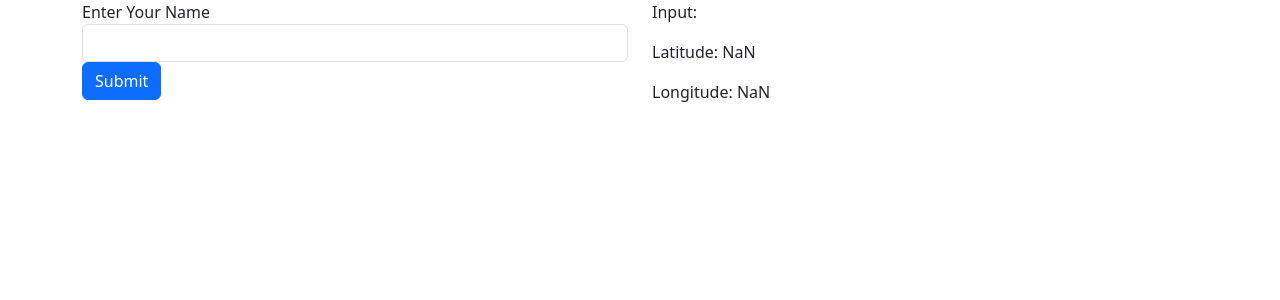
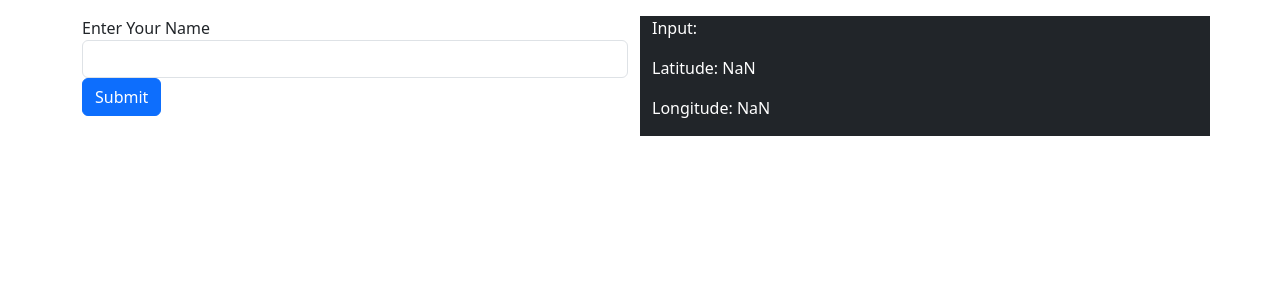
Before and after one commit to tuas-in-japan/qr-present, an Angular app: page /display-data in a window 1280 px wide. Shown: the top 300 px of the page. Built offline with nearby package versions, Linux system fonts and the light colour scheme.

Commit message:
make dark-bg and white text for right field

```diff
--- a/projects/qr-present/src/app/app.component.html
+++ b/projects/qr-present/src/app/app.component.html
@@ -1,4 +1,4 @@
-<div class="container">
+<div class="container mt-3">
   <div class="row">
     <div class="col">
       <form #form="ngForm" (ngSubmit)="onSubmit(form.value)">
@@ -12,7 +12,7 @@
         <img [src]="qrCodeUrl" alt="QR Code">
       </div>
     </div>
-    <div class="col">
+    <div class="col bg-dark text-white">
       <router-outlet></router-outlet>
     </div>
   </div>
```
